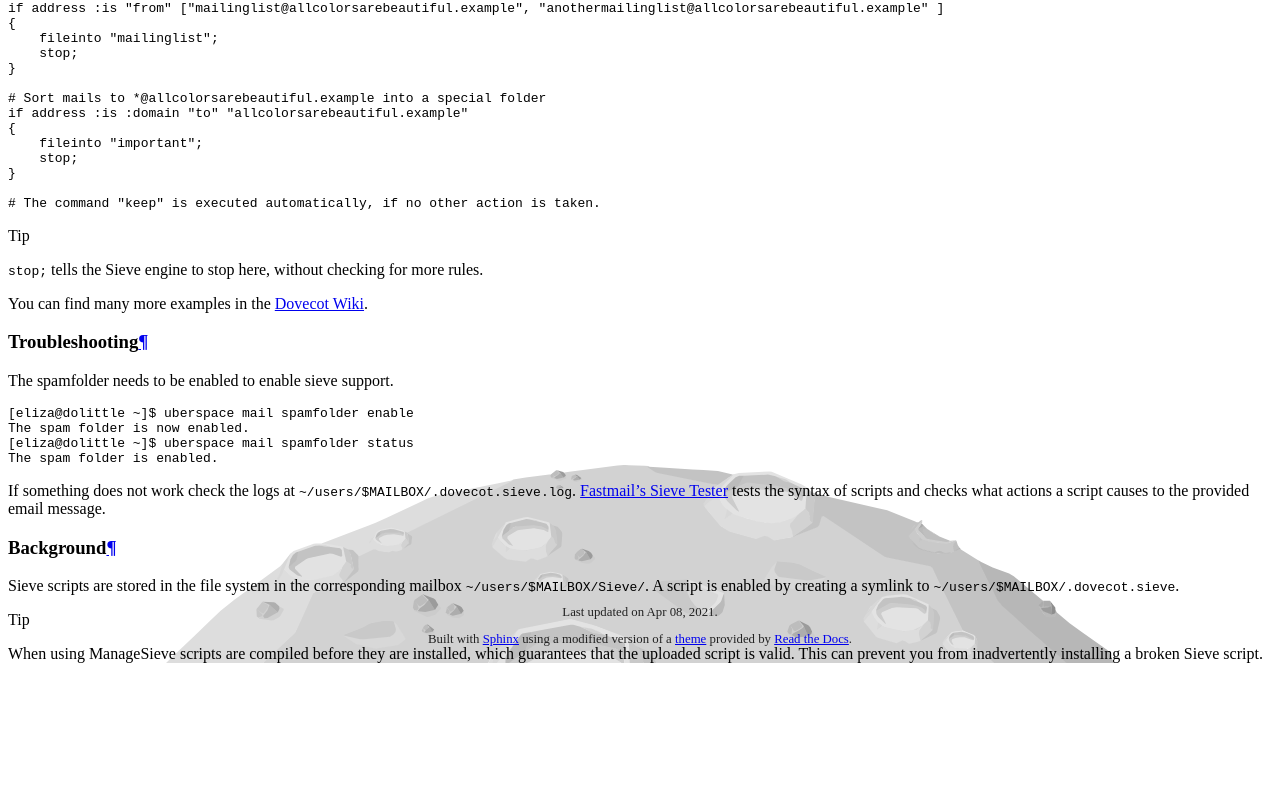
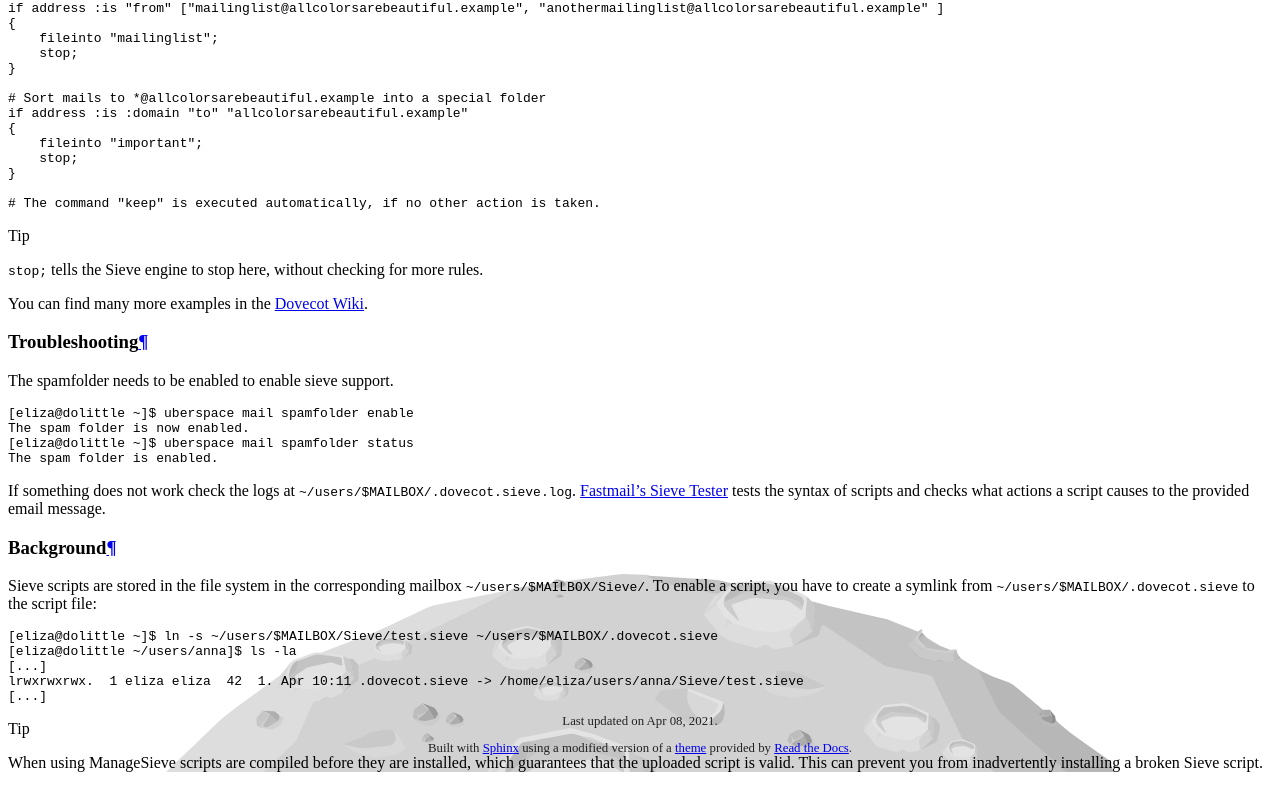
Before and after one commit to Uberspace/manual, a Sphinx documentation site: the page built from source/mail-filters.rst, in a window 1280 px wide and 900 px high, scrolled down 2778 px. Shown: the top 811 px of the window. Built offline with Sphinx 7.4.7 and the Read the Docs theme 2.0.0, drawn with Linux system fonts in a browser that asks for light colours.

Commit message:
improve symlink text for sieve

```diff
--- a/source/mail-filters.rst
+++ b/source/mail-filters.rst
@@ -90,6 +90,14 @@ If something does not work check the logs at ``~/users/$MAILBOX/.dovecot.sieve.l
 Background
 ==========
 
-Sieve scripts are stored in the file system in the corresponding mailbox ``~/users/$MAILBOX/Sieve/``. A script is enabled by creating a symlink to ``~/users/$MAILBOX/.dovecot.sieve``.
+Sieve scripts are stored in the file system in the corresponding mailbox ``~/users/$MAILBOX/Sieve/``. To enable a script, you have to create a symlink from  ``~/users/$MAILBOX/.dovecot.sieve`` to the script file:
+
+.. code-block:: console
+
+  [eliza@dolittle ~]$ ln -s ~/users/$MAILBOX/Sieve/test.sieve ~/users/$MAILBOX/.dovecot.sieve
+  [eliza@dolittle ~/users/anna]$ ls -la
+  [...]
+  lrwxrwxrwx.  1 eliza eliza  42  1. Apr 10:11 .dovecot.sieve -> /home/eliza/users/anna/Sieve/test.sieve
+  [...]
 
 .. tip:: When using ManageSieve scripts are compiled before they are installed, which guarantees that the uploaded script is valid. This can prevent you from inadvertently installing a broken Sieve script.
```
